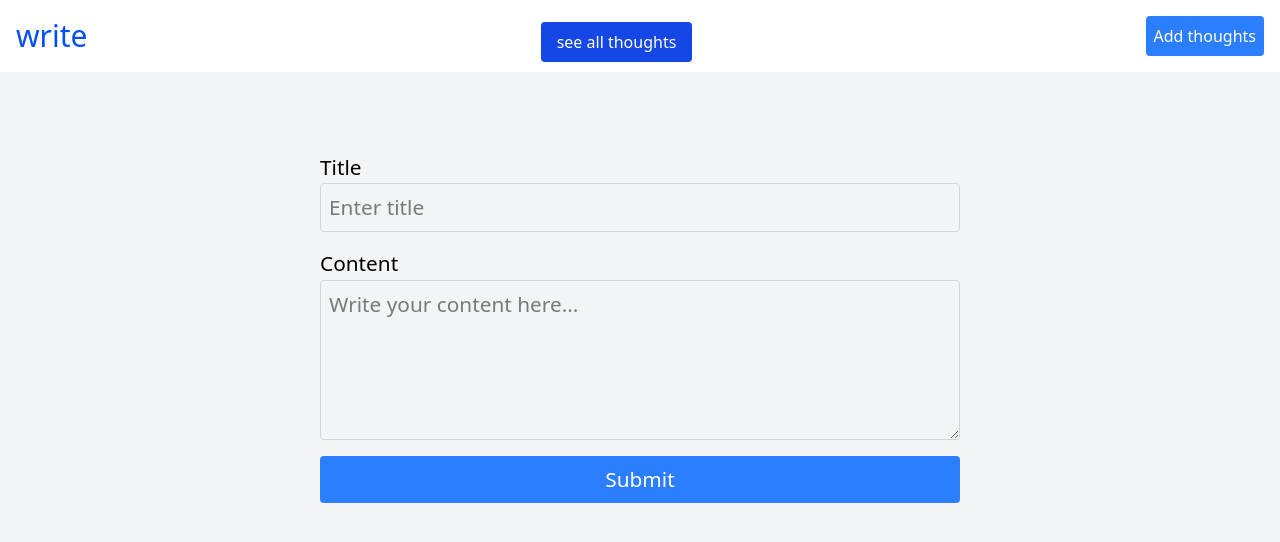
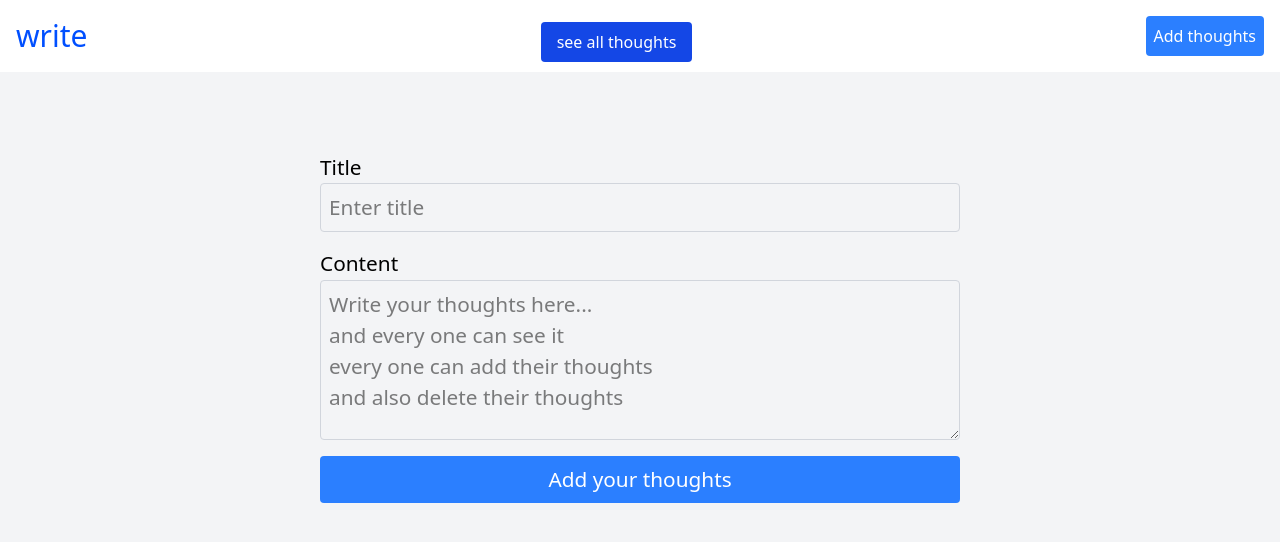
Before and after one commit to goodfeeling4/write, a Next.js app: page /addTopic/123 in a window 1280 px wide. Shown: the top 542 px of the page. Built offline with nearby package versions, Linux system fonts and the light colour scheme.

Commit message:
placeholder modified

```diff
--- a/app/addTopic/[id]/page.jsx
+++ b/app/addTopic/[id]/page.jsx
@@ -69,7 +69,7 @@ export default function Page(prams) {
               name="description"
               value={formData.description}
               onChange={handleChange}
-              placeholder="Write your content here..."
+              placeholder={"Write your thoughts here...\nand every one can see it \nevery one can add their thoughts \nand also delete their thoughts"}
               className="border border-gray-300 rounded p-2 focus:outline-none focus:ring-2 focus:ring-blue-500 h-40"
               required
             ></textarea>
@@ -86,7 +86,7 @@ export default function Page(prams) {
             disabled={isSubmitting}
             className="bg-blue-500 text-white rounded p-2 hover:bg-blue-600 transition-colors disabled:bg-gray-400"
           >
-            {isSubmitting ? "Submitting..." : "Submit"}
+            {isSubmitting ? "Adding...your valuable thoughts" : "Add your thoughts"}
           </button>
         </form>
 
```
